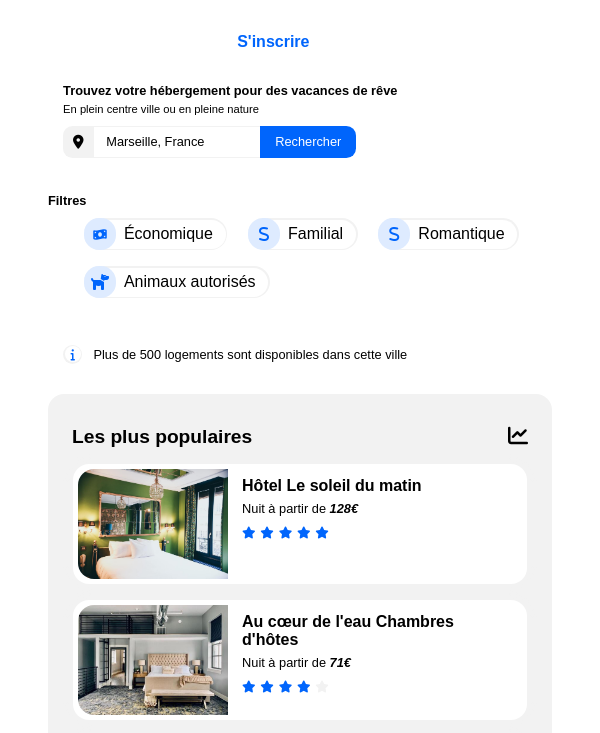
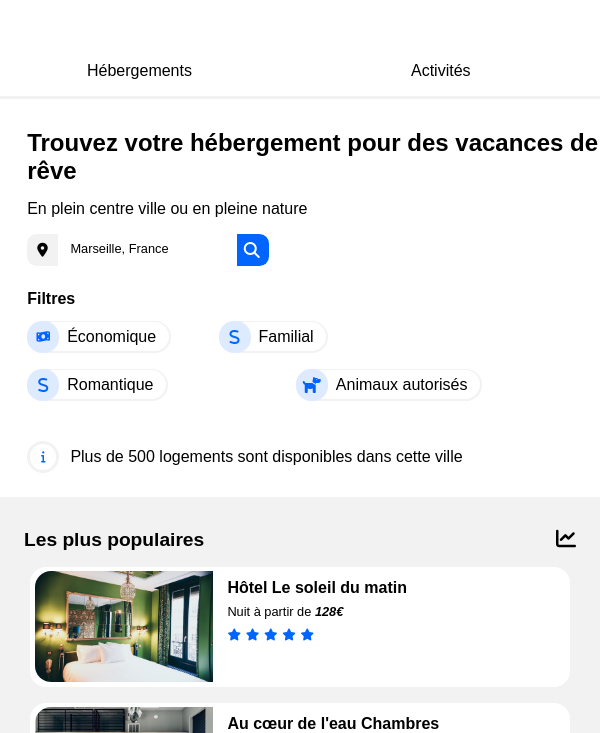
Before and after one commit to athanael/AthanaelGerard_2_02042021, a plain HTML site: page index.html in a window 600 px wide. Shown: the part 82-815 px from the top of the page. Drawn offline with Linux system fonts and the light colour scheme; a web font is replaced by a local one.

Commit message:
media qwery

```diff
--- a/style.css
+++ b/style.css
@@ -801,32 +801,8 @@ Media qwery 1st breakpoint css
         width: 40%;
     }
 }
-@media (max-width: 610px) and (min-width: 560px)
-{
-    #signup
-    {
-        position: absolute;
-        left: 35%;
-        top: 5rem;
-    }
 
-    main
-    {
-        margin-top: 6rem;
-    }
-
-    #search, #filter_content, #contextual_info
-    {
-        width: 100%;
-        margin-left: 3%;
-    }
-
-    nav ul
-    {
-        flex-wrap: nowrap;
-    }
-}
-@media (max-width: 560px)
+@media (max-width: 610px)
 {
     body
     {
```
